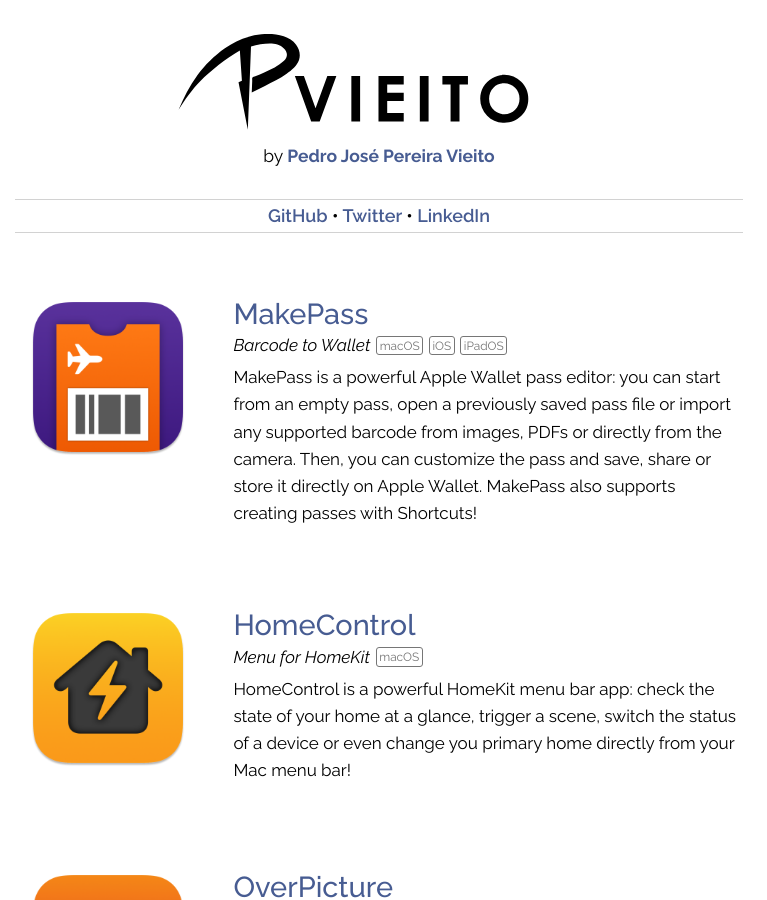
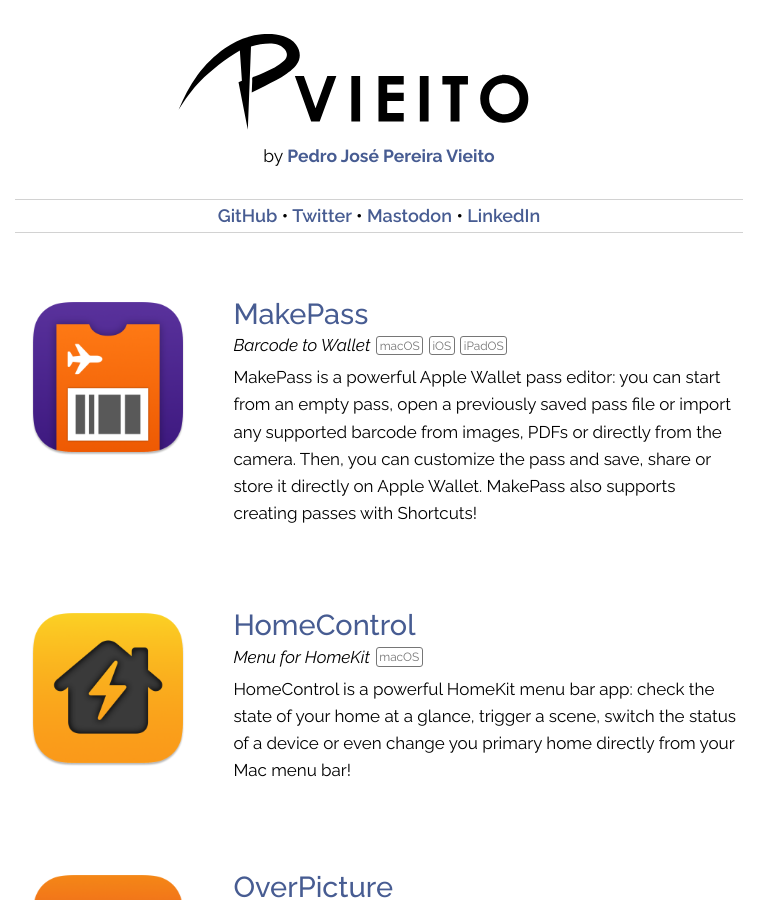
Before and after one commit to pvieito/Blog, a Jekyll site: the page built from index.html, in a window 1280 px wide and 900 px high. Shown: the whole window, without its empty margins (261-1028 px from the left). Built offline with Jekyll 4.4.1, drawn with Linux system fonts in a browser that asks for light colours; the list of posts is cut into pages by our own code; comment, search, counter and statistics services are not loaded.

Commit message:
[Blog] Added Mastodon link

```diff
--- a/_layouts/default.html
+++ b/_layouts/default.html
@@ -64,11 +64,13 @@
 					by <a rel="author" href="https://twitter.com/pvieito"><b>{{ site.author }}</b></a>
 				</p>
 				<nav id="title-links" class="links">
-					<a href="https://github.com/pvieito">GitHub</a>
+					<a rel="me" href="https://github.com/pvieito">GitHub</a>
 					&bull;
-					<a href="https://twitter.com/pvieito">Twitter</a>
+					<a rel="me" href="https://twitter.com/pvieito">Twitter</a>
 					&bull;
-					<a href="https://www.linkedin.com/in/pvieito/">LinkedIn</a>
+					<a rel="me" href="https://mastodon.social/@pvieito">Mastodon</a>
+					&bull;
+					<a rel="me" href="https://www.linkedin.com/in/pvieito/">LinkedIn</a>
 				</nav>
 			</header>
 			{{ content }}
```
